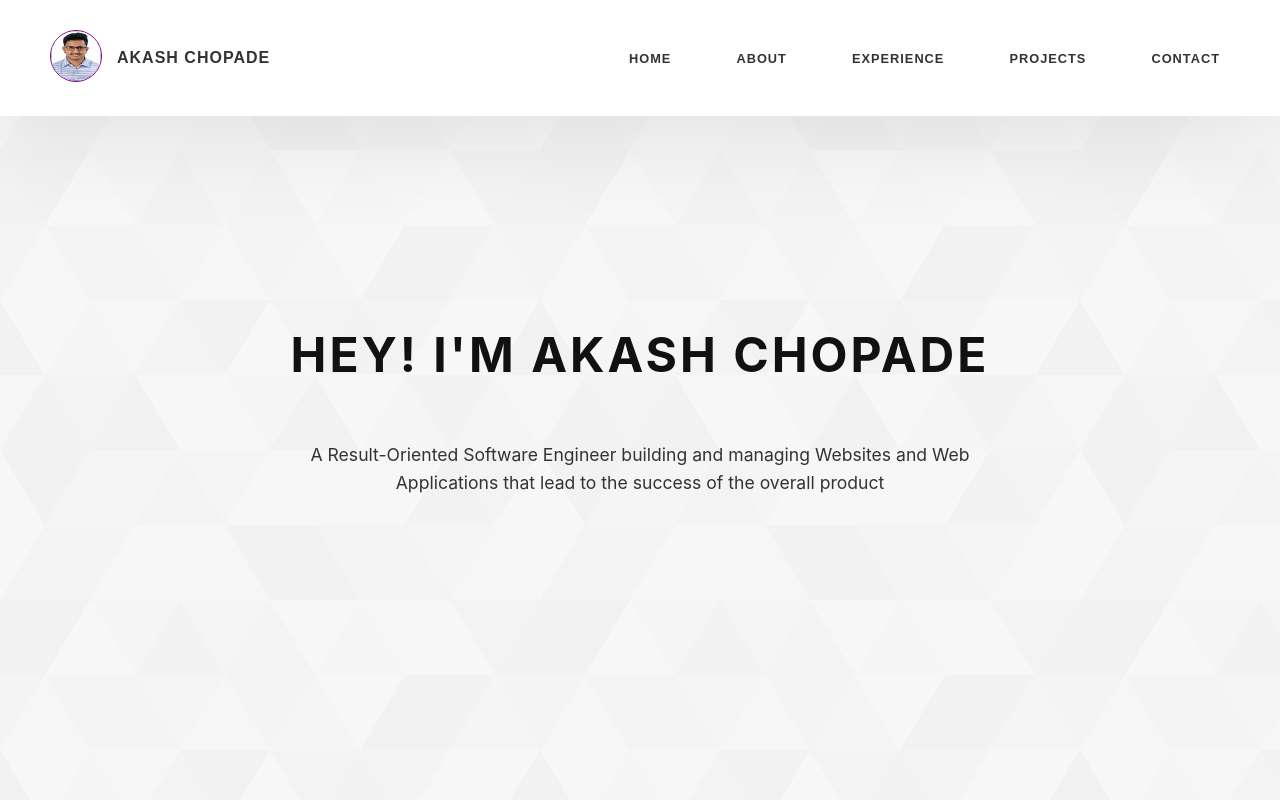
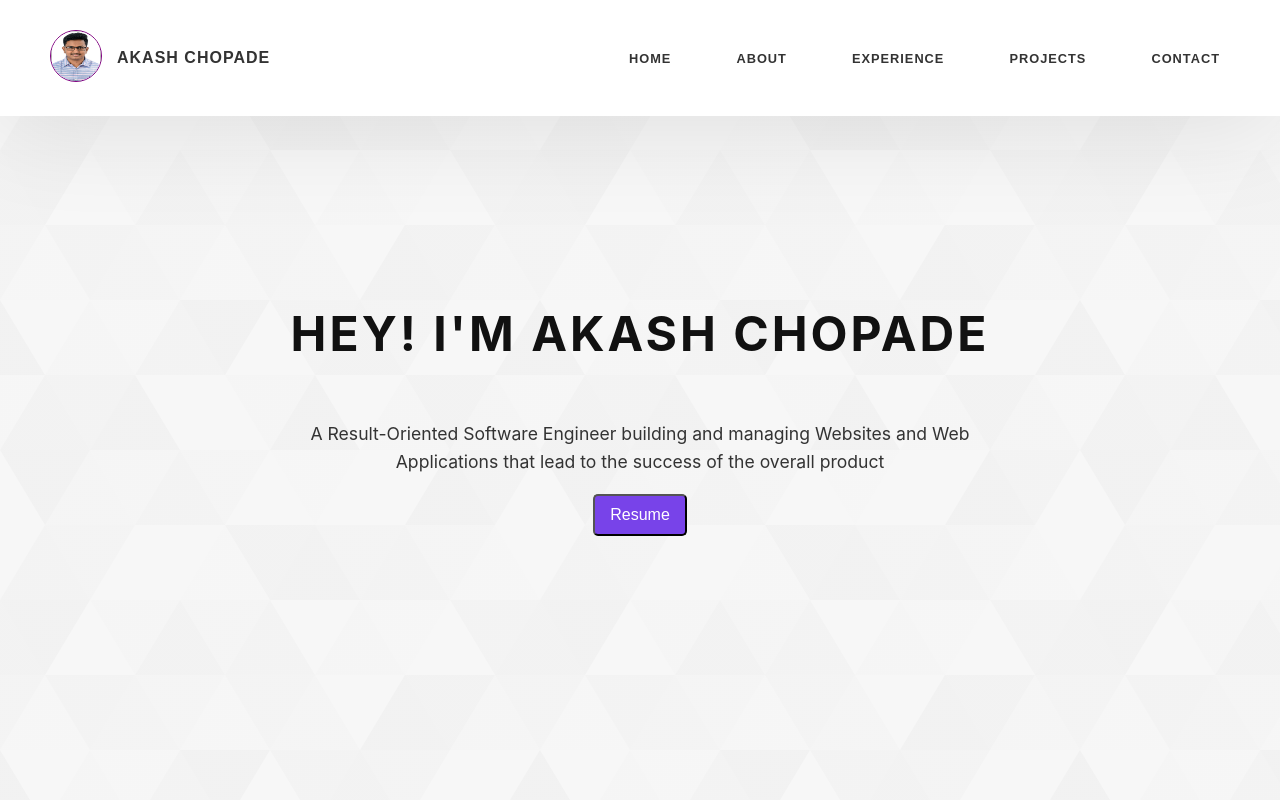
Before and after one commit to Akash-Chopade/portfolio-website, a React (Create React App) app in the folder client/: page / in a window 1280 px wide. Shown: the top 800 px of the page. Built offline with nearby package versions, Linux system fonts and the light colour scheme.

Commit message:
Add resume button linking to Google Drive in Home section

```diff
--- a/client/src/App.js
+++ b/client/src/App.js
@@ -5,6 +5,7 @@ import About from './pages/about.js';
 import Projects from './pages/projects.js';
 import Contact from './pages/contact.js';
 import WorkExperience from './pages/workExperience.js';
+import Button from './components/button.js';
 import './styles/style.css';
 
 function Home() {
@@ -12,6 +13,7 @@ function Home() {
     <section id="home" className="home-section">
       <h1>Hey! I'm Akash Chopade</h1>
       <p>A Result-Oriented Software Engineer building and managing Websites and Web Applications that lead to the success of the overall product</p>
+      <a href='https://drive.google.com/file/d/1zSgp2A9TU3cDpQk2h8C9BjpA78XIF_W6/view?usp=sharing' target="_blank"><Button label="Resume"/></a>
     </section>
   );
 }
```
